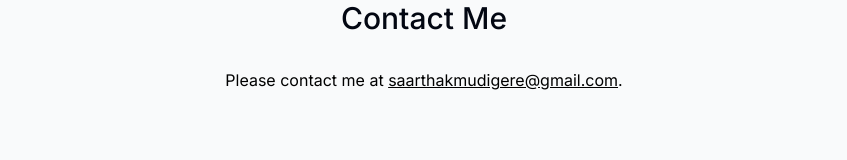
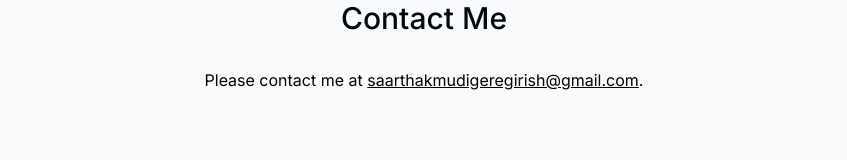
Before and after one commit to mudiger/portfolio, a Next.js app: page / in a window 1280 px wide. Shown: the part 3525-3685 px from the top of the page, without its empty margins (216-1063 px from the left). Built offline with nearby package versions, Linux system fonts and the light colour scheme.

Commit message:
Update contact.tsx

```diff
--- a/components/contact.tsx
+++ b/components/contact.tsx
@@ -15,7 +15,7 @@ export default function Contact() {
         <p className="text-black text-center">
         Please contact me at{" "}
         <a className="underline" href="mailto:saarthakmudigere@gmail.com">
-          saarthakmudigere@gmail.com
+          saarthakmudigeregirish@gmail.com
         </a>.
       </p>
 
```
